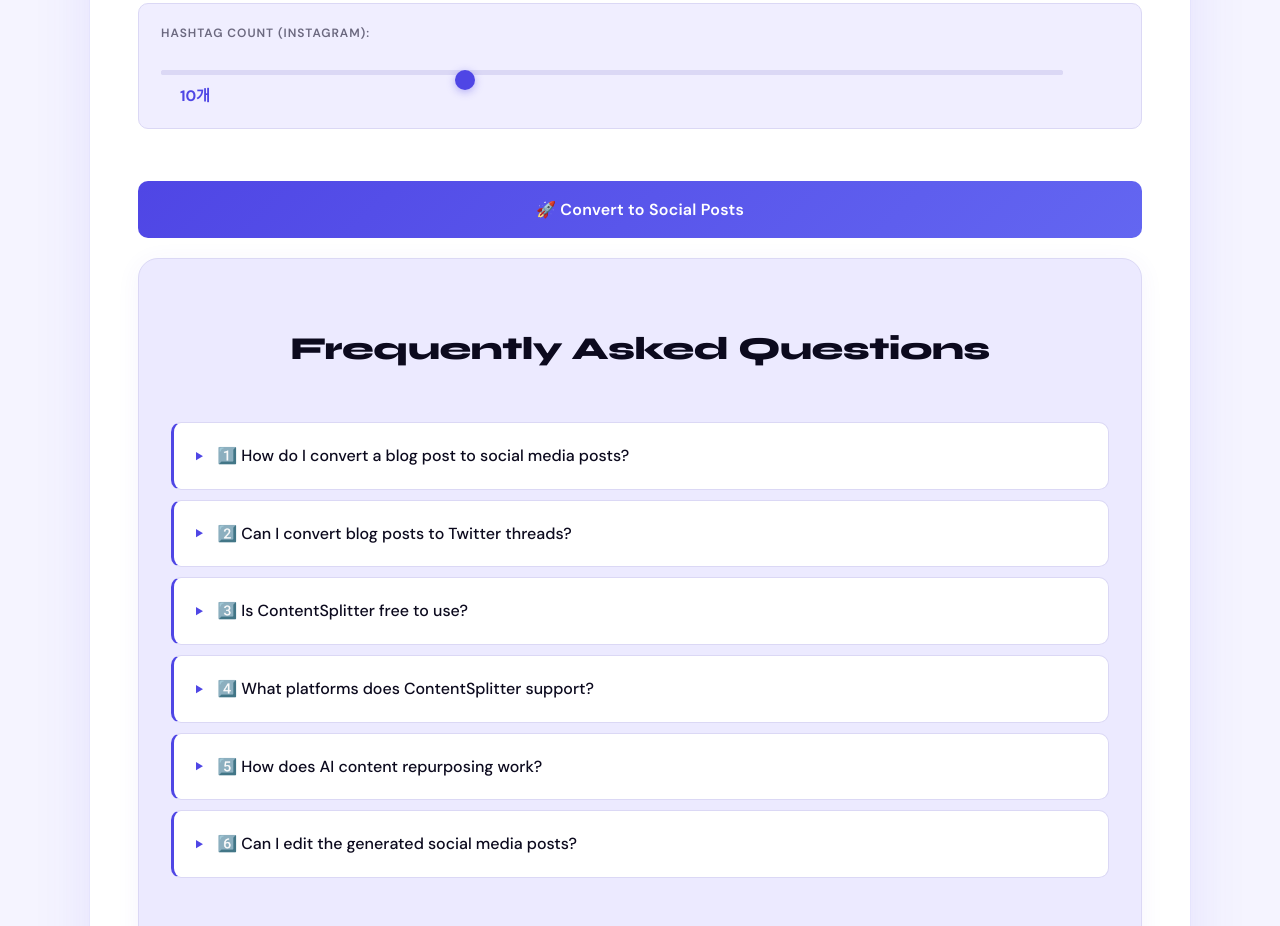
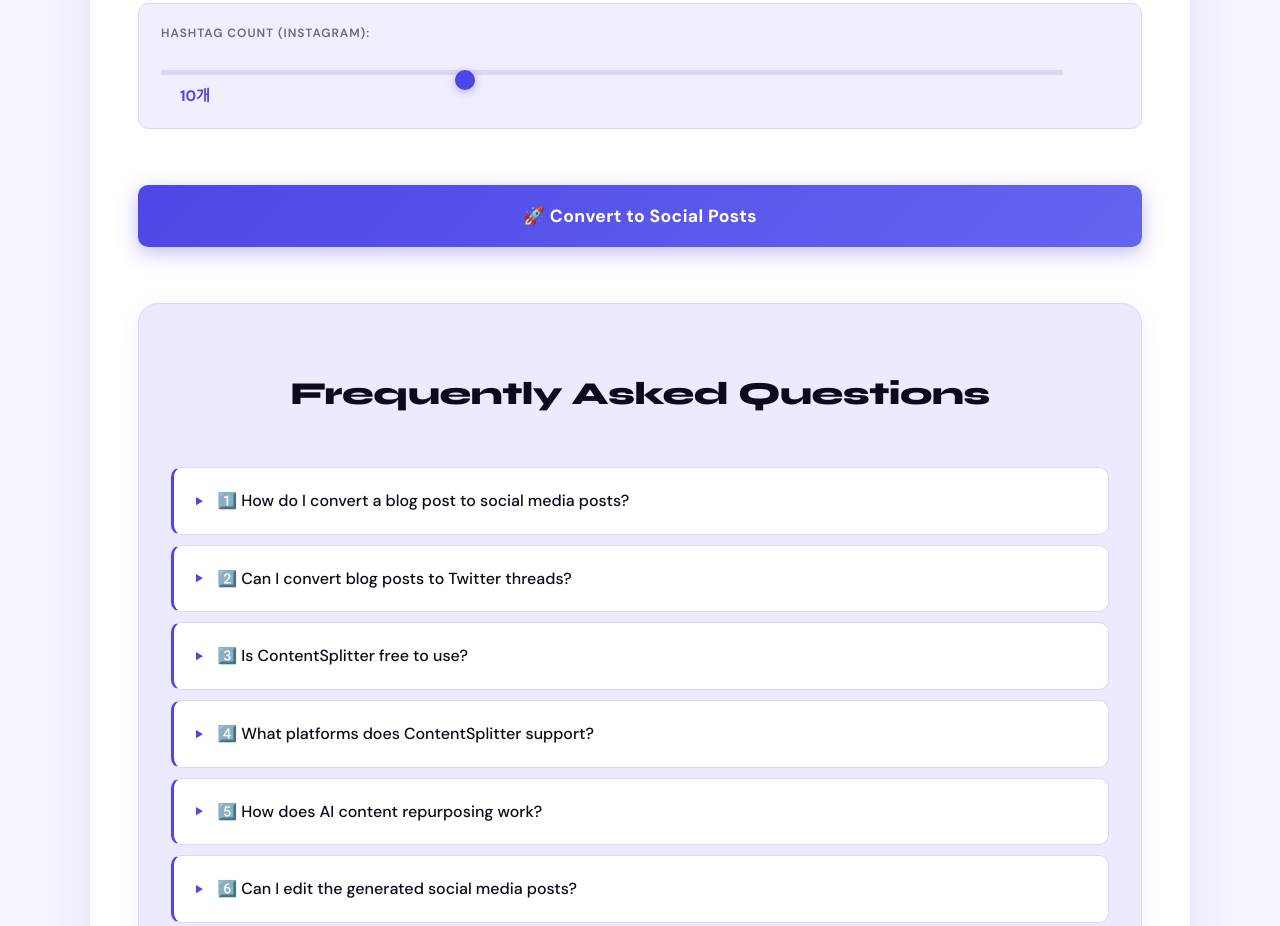
Before and after one commit to seungmin0501/content-splitter, a website: page index.html in a window 1280 px wide. Shown: the part 1245-2171 px from the top of the page. Drawn offline with nearby package versions, Linux system fonts and the light colour scheme; no server answers.

Commit message:
Emphasize convert button, add spacing above FAQ section

```diff
--- a/style.css
+++ b/style.css
@@ -734,20 +734,21 @@ main {
 
 .convert-btn {
     width: 100%;
-    padding: 18px;
+    padding: 20px 24px;
     background: linear-gradient(135deg, #4f46e5 0%, #6366f1 100%);
     color: white;
     border: none;
     border-radius: var(--radius-sm);
-    font-size: 1rem;
+    font-size: 1.1rem;
     font-family: var(--font-body);
-    font-weight: 600;
+    font-weight: 700;
     cursor: pointer;
     transition: all 0.25s;
-    margin-top: 24px;
-    letter-spacing: 0.015em;
+    margin-top: 28px;
+    letter-spacing: 0.02em;
     position: relative;
     overflow: hidden;
+    box-shadow: 0 6px 20px rgba(79, 70, 229, 0.35);
 }
 
 /* Shimmer sweep */
@@ -771,7 +772,7 @@ main {
 .convert-btn:hover {
     background: linear-gradient(135deg, #4338ca 0%, #4f46e5 100%);
     transform: translateY(-2px);
-    box-shadow: 0 10px 28px rgba(79, 70, 229, 0.38);
+    box-shadow: 0 12px 32px rgba(79, 70, 229, 0.5);
 }
 
 .convert-btn:active {
@@ -1327,6 +1328,10 @@ footer {
     border: 1px solid var(--border-light);
 }
 
+.faq-section {
+    margin-top: 56px;
+}
+
 .seo-section h2 {
     font-family: var(--font-display);
     font-size: 2rem;
```
